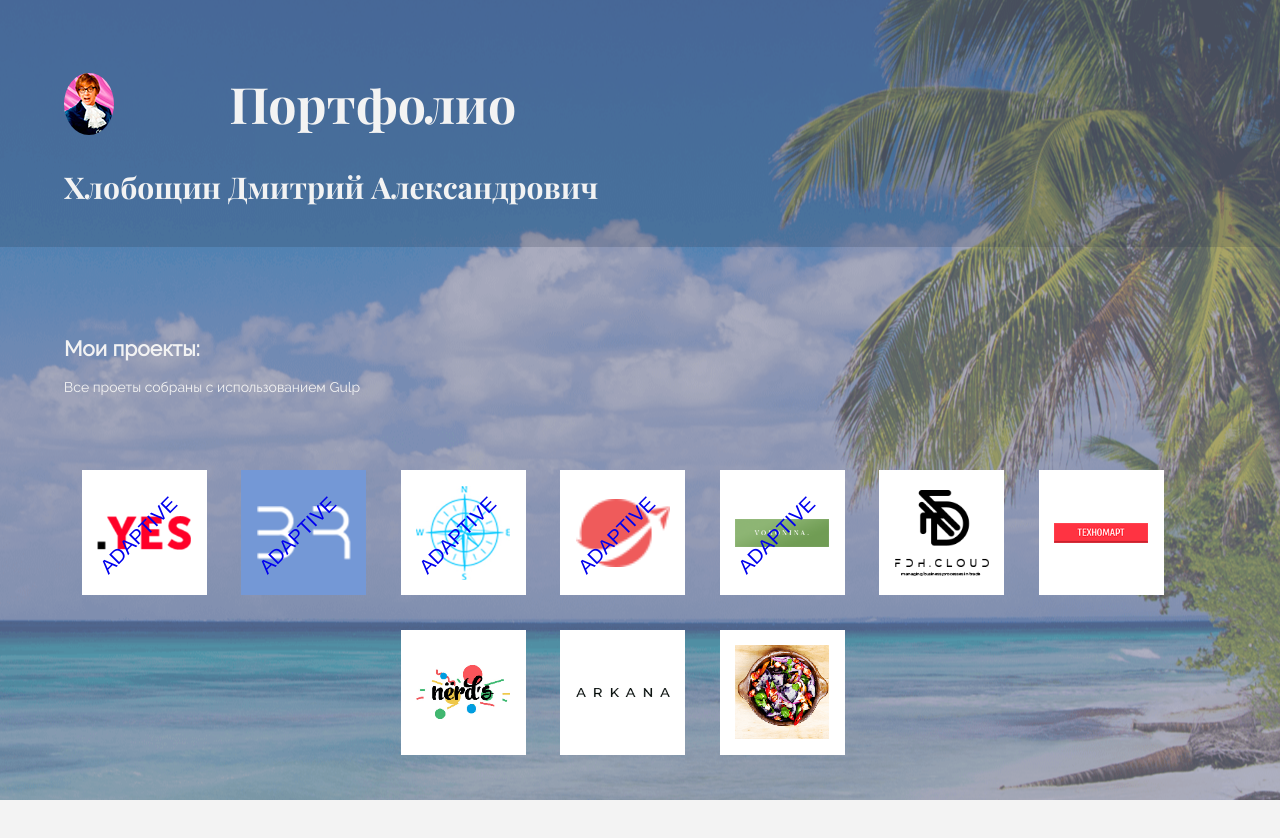
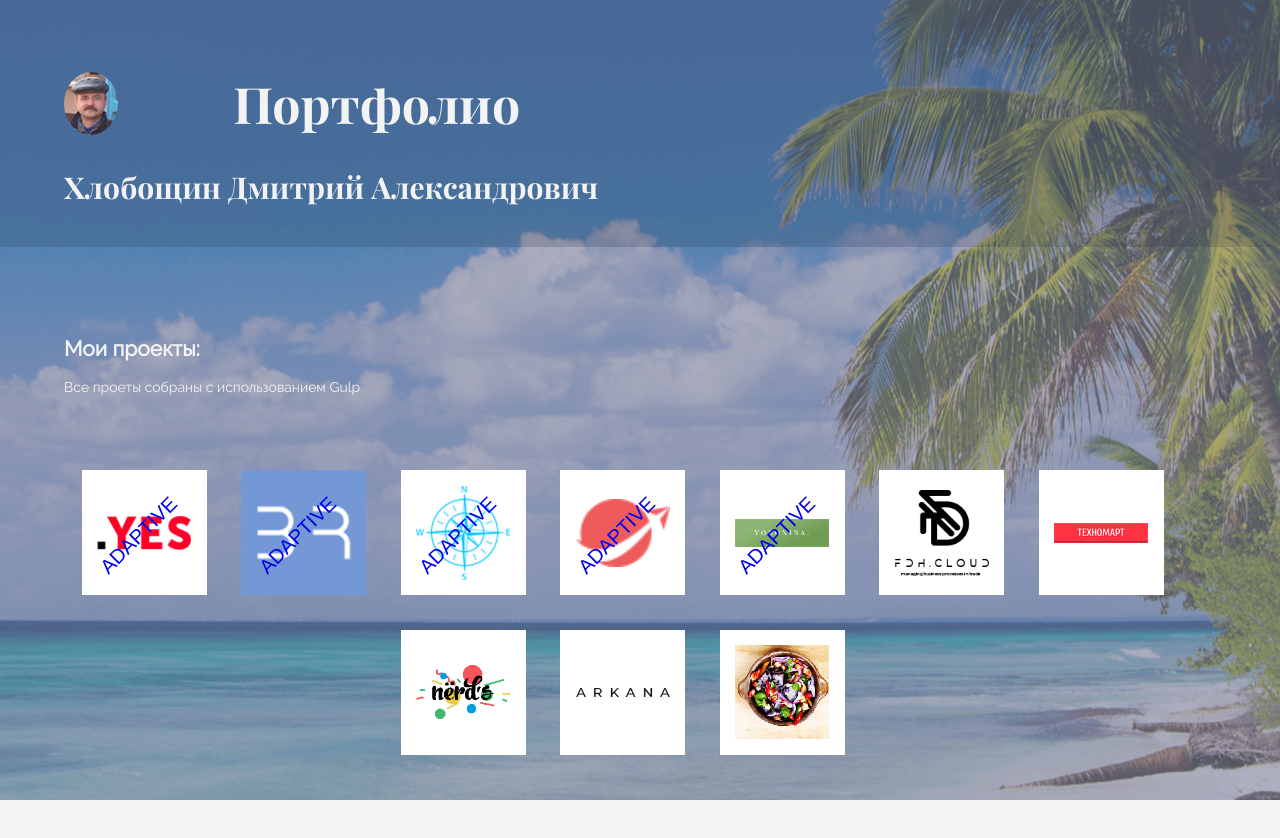
Before and after one commit to Ostin63/portfolio, a website: page assets/index.html in a window 1280 px wide. Drawn offline with Linux system fonts and the light colour scheme; a web font is replaced by a local one.

Commit message:
замена фото

```diff
--- a/assets/index.html
+++ b/assets/index.html
@@ -13,7 +13,7 @@
   <header class="header">
     <section class="main-header container">
       <div class="logo">
-        <img src="img/ostin-powers.png" width="50" height="62" alt="logotype">
+        <img src="img/My.jpg" width="54" height="63" alt="logotype">
         <h1>Портфолио</h1>
       </div>
       <b>Хлобощин Дмитрий Александрович</b>
```
Also changed, not shown: public/index.html (+2 -2 lines), assets/img/My.jpg (added), public/img/My.jpg (added).
